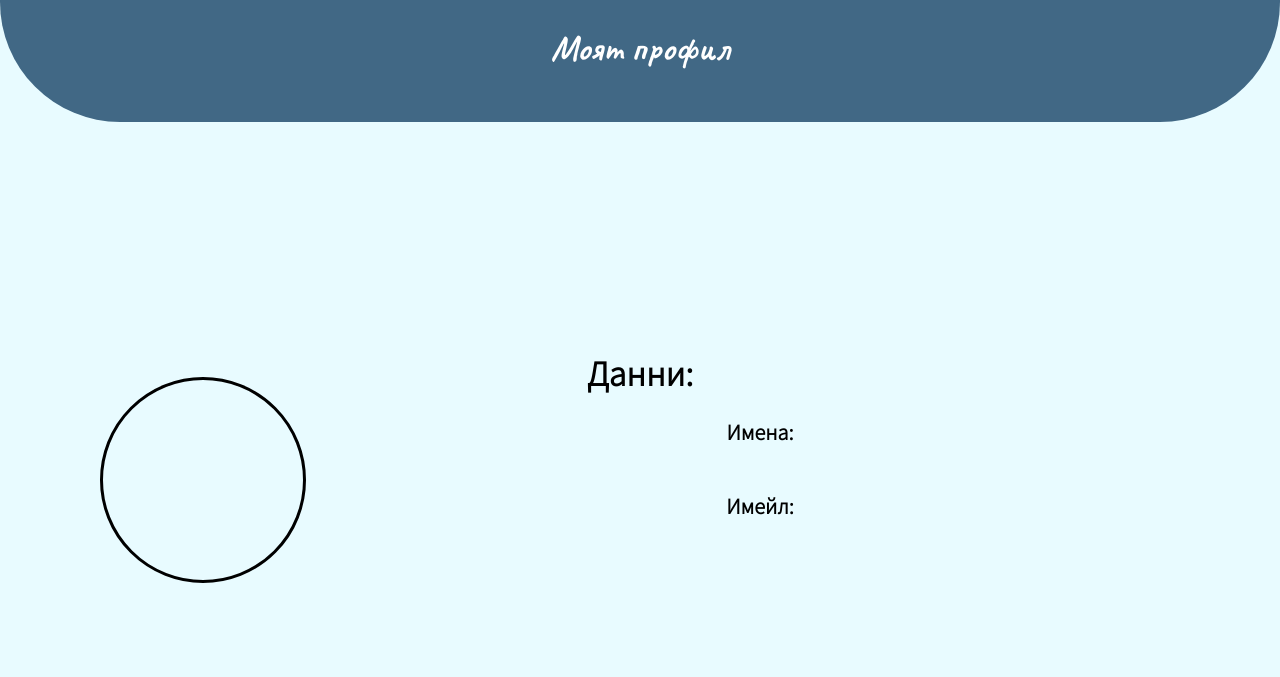
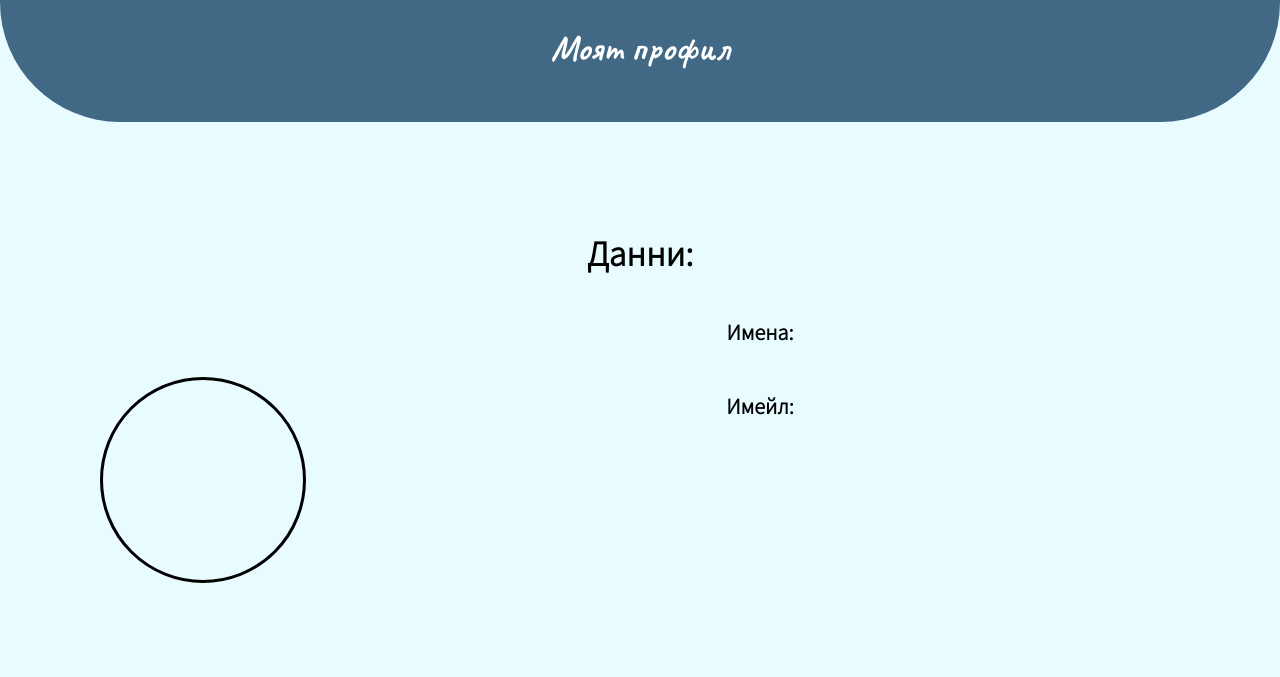
Before and after one commit to biology1234/geography-game, a website: page myProfile.html in a window 1280 px wide. Shown: the part 123-800 px from the top of the page. Drawn offline with Linux system fonts and the light colour scheme; no server answers.

Commit message:
Update myProfileStyle.css

```diff
--- a/myProfileStyle.css
+++ b/myProfileStyle.css
@@ -44,13 +44,16 @@ body {
 .dataTopic{
     text-align: center;
     font-family: 'Noto Sans SC', sans-serif;
+    position: relative;
+    bottom: 120px;
 }
-.nameData, .lastNameData, .emailData{
+.nameData, .emailData{
     text-align: center;
     font-family: 'Noto Sans SC', sans-serif;
     font-size: 20px;
     position: relative;
     left: 120px;
+    bottom: 100px;
 }
 
 .img{
```
